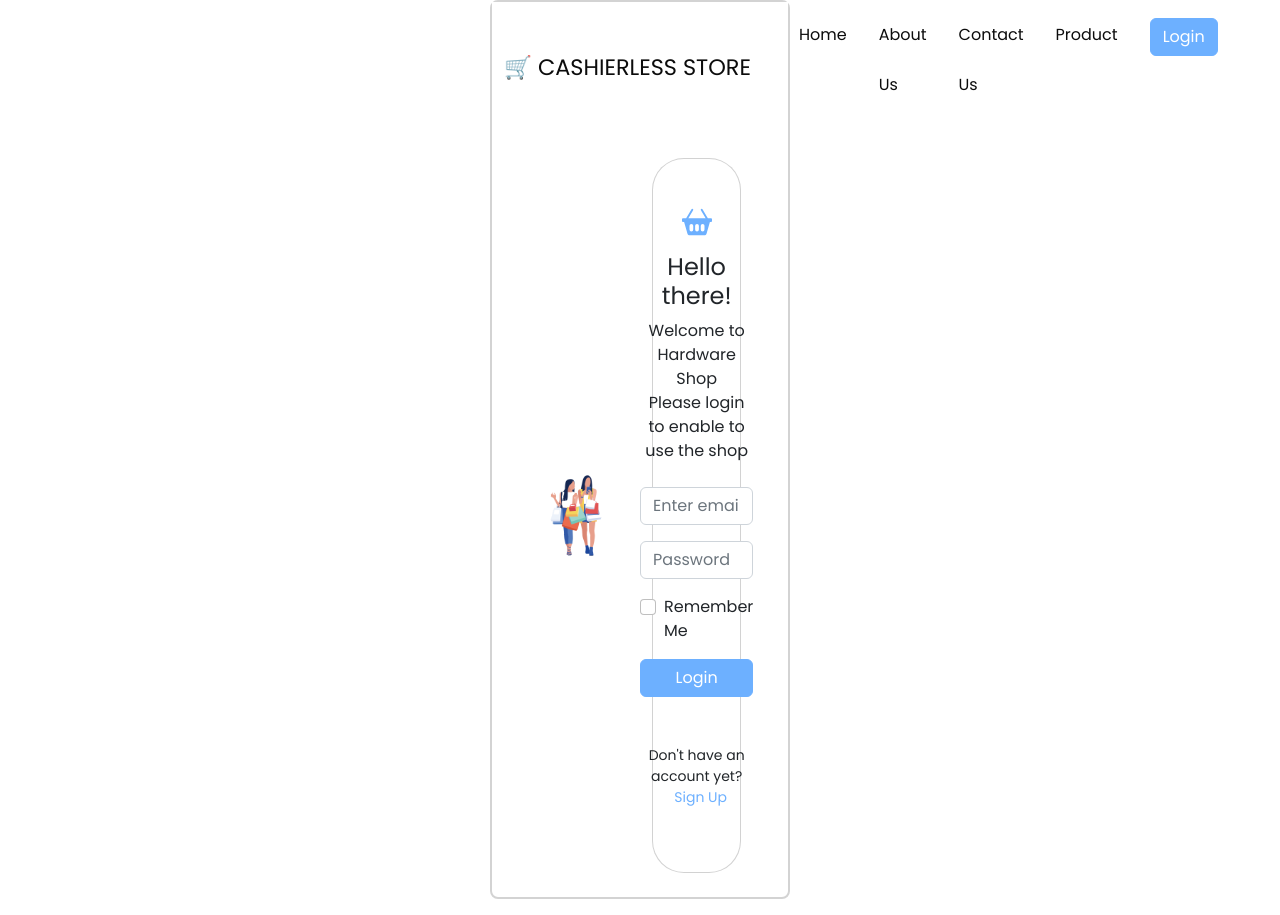
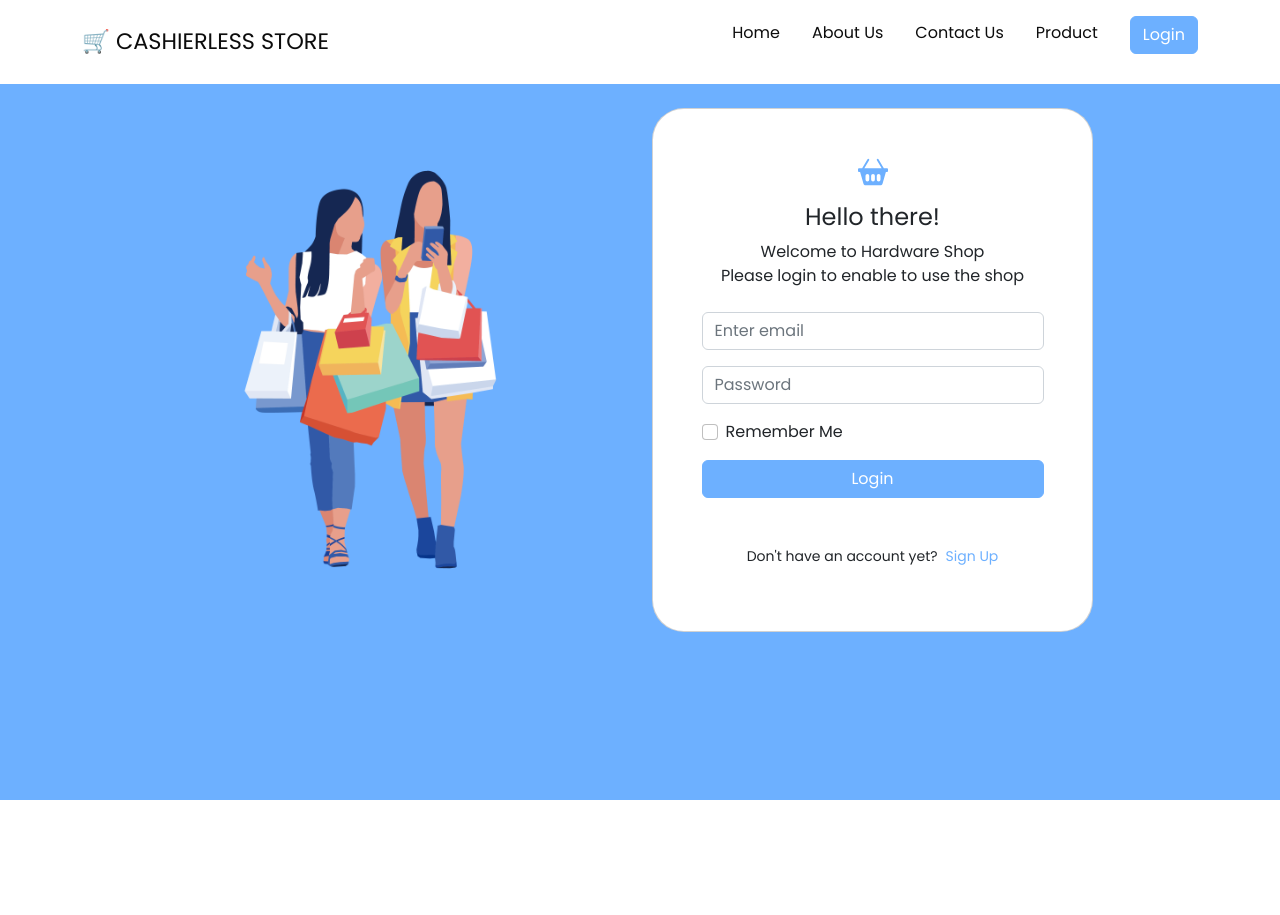
Before and after one commit to Cherpomm/Cashierless-frontend, a React (Vite) app: page /Login in a window 1280 px wide. After the commit the page ends 800 px from the top, so only its background shows below. Built offline with nearby package versions, Linux system fonts and the light colour scheme.

Commit message:
hotfix: login.scss

```diff
--- a/src/pages/Login.scss
+++ b/src/pages/Login.scss
@@ -1,19 +1,21 @@
 @import "../index.scss";
 .login {
-    border: 2px solid #d3d3d3;
-    border-radius: .5em;
-    margin-bottom: 1em;
-    margin-left: auto;
-    margin-right: auto;
-    text-align: left;
-    width: 300px;
-    .picture {
-        padding: 0px;
-        border-radius: .5em 0 0 .5em;
-        background-color: lightblue;
-    }
-    // background: $primary;
-    // min-height: 100vh;
+    // border: 2px solid #d3d3d3;
+    // border-radius: .5em;
+    // margin-bottom: 1em;
+    // margin-left: auto;
+    // margin-right: auto;
+    // text-align: left;
+    // width: 300px;
+    // .picture {
+    //     padding: 0px;
+    //     border-radius: .5em 0 0 .5em;
+    //     background-color: lightblue;
+    // }
+    background: $primary;
+    min-height: 100vh;
+    align-items: center;
+    justify-content: center;
 }
 
 .basket-icon {
```
